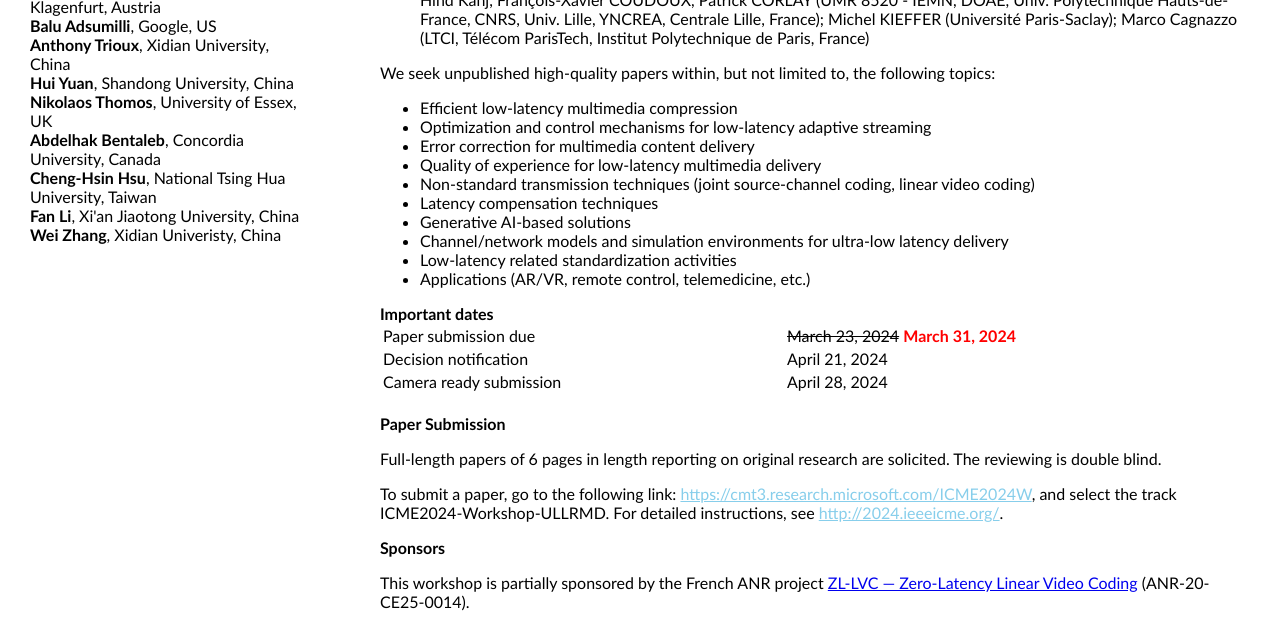
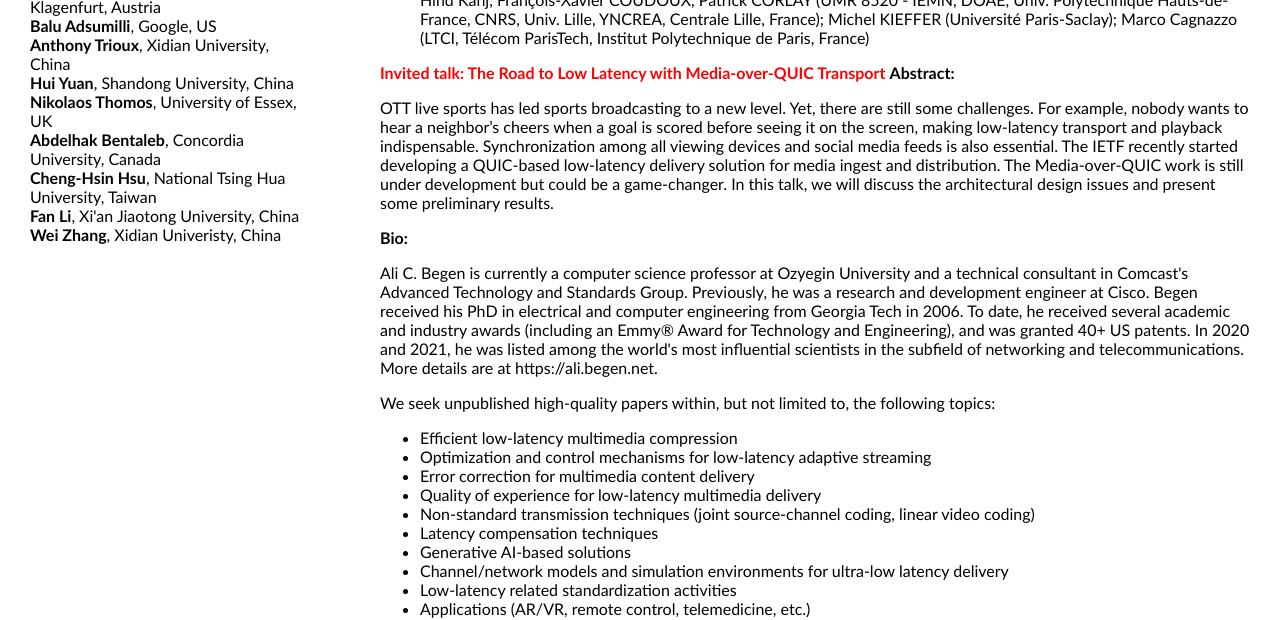
Before and after one commit to ULRMD-ICME2024/ULRMD-ICME2024.github.io, a plain HTML site: page index.html in a window 1280 px wide. Shown: the part 1246-1866 px from the top of the page. Drawn offline with Linux system fonts and the light colour scheme.

Commit message:
Update index.html

```diff
--- a/index.html
+++ b/index.html
@@ -183,6 +183,16 @@
 
             </div>
 
+            <div>
+<span style="font-weight: bold; color: red;">Invited talk: The Road to Low Latency with Media-over-QUIC Transport</span>
+             <span style="font-weight: bold;">Abstract:</span>
+<p>OTT live sports has led sports broadcasting to a new level. Yet, there are still some challenges. For example, nobody wants to hear a neighbor’s cheers when a goal is scored before seeing it on the screen, making low-latency transport and playback indispensable. Synchronization among all viewing devices and social media feeds is also essential. The IETF recently started developing a QUIC-based low-latency delivery solution for media ingest and distribution. The Media-over-QUIC work is still under development but could be a game-changer. In this talk, we will discuss the architectural design issues and present some preliminary results.</p>
+
+<span style="font-weight: bold;">Bio:</span>
+<p>Ali C. Begen is currently a computer science professor at Ozyegin University and a technical consultant in Comcast's Advanced Technology and Standards Group. Previously, he was a research and development engineer at Cisco. Begen received his PhD in electrical and computer engineering from Georgia Tech in 2006. To date, he received several academic and industry awards (including an Emmy® Award for Technology and Engineering), and was granted 40+ US patents. In 2020 and 2021, he was listed among the world's most influential scientists in the subfield of networking and telecommunications. More details are at https://ali.begen.net.</p>
+
+            </div>
+
              <div class="News">
                  <p>
                     We seek unpublished high-quality papers within, but not limited to, the following topics:
```
